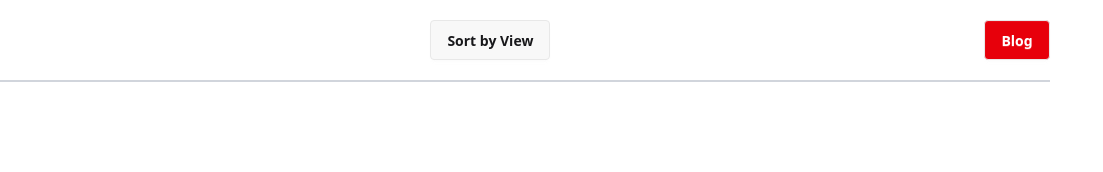
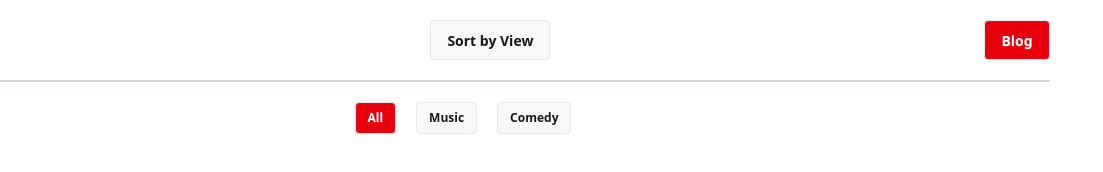
Before and after one commit to fahim2k25/ph_tube, a plain HTML site: page index.html in a window 1280 px wide. Shown: the full height of the page, 177-1280 px from the left. Drawn offline with nearby package versions, Linux system fonts and the light colour scheme.

Commit message:
cre4ating catagory buttons skeleton

```diff
--- a/index.html
+++ b/index.html
@@ -11,6 +11,7 @@
 
 <body>
     <header>
+        <!-- Navigation bar -->
         <nav class="w-11/12 mx-auto border-b-2 border-gray-300 py-5 flex justify-between items-center">
             <div>
                 <img class="w-[120px]" src="./assets/Logo.png" alt="website logo">
@@ -18,7 +19,15 @@
             <div><button class="btn font-bold">Sort by View</button></div>
             <div><button class="btn bg-red-600 text-white">Blog</button></div>
         </nav>
+        <!-- Category buttons section -->
+        <section class="w-11/12 mx-auto flex justify-center gap-5 py-5">
+            <button class="btn btn-sm bg-red-600 text-white">All</button>
+            <button class="btn btn-sm">Music</button>
+            <button class="btn btn-sm">Comedy</button>
+        </section>
+
     </header>
+
 
 </body>
 
```
